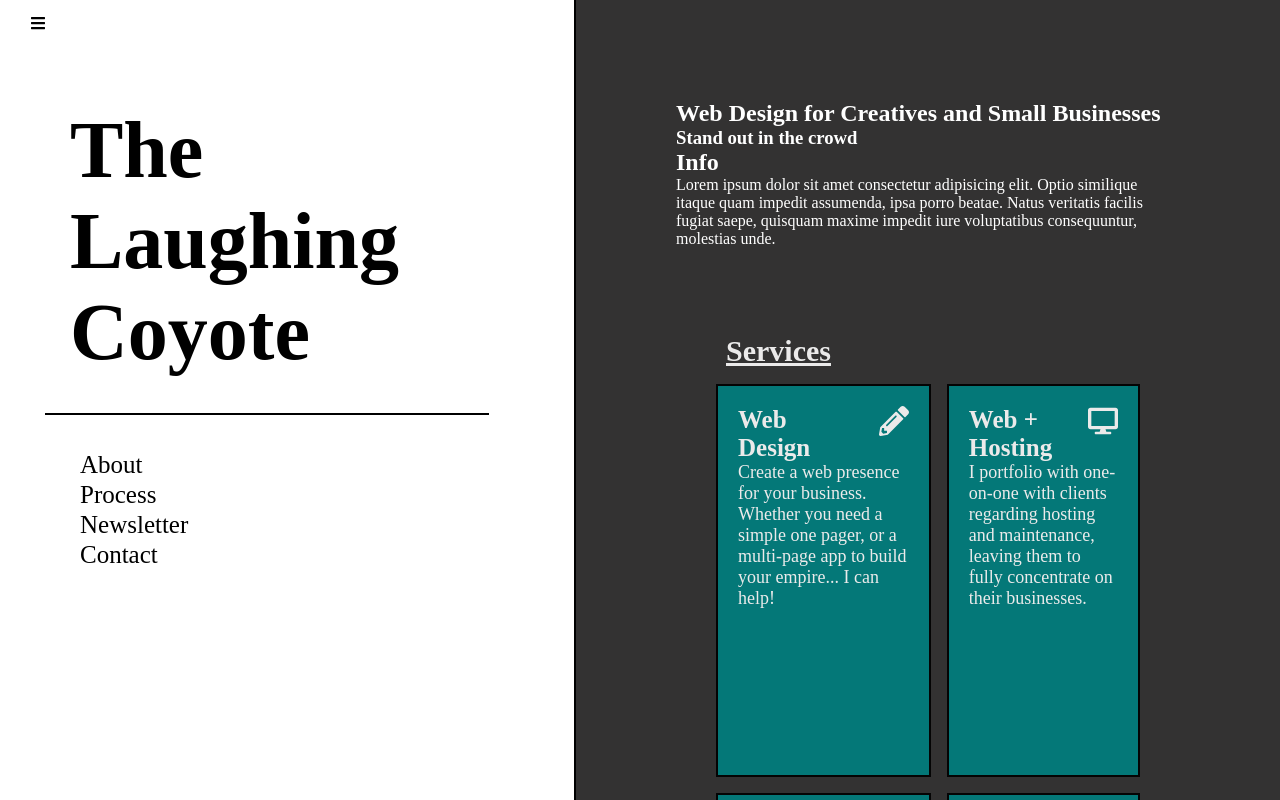
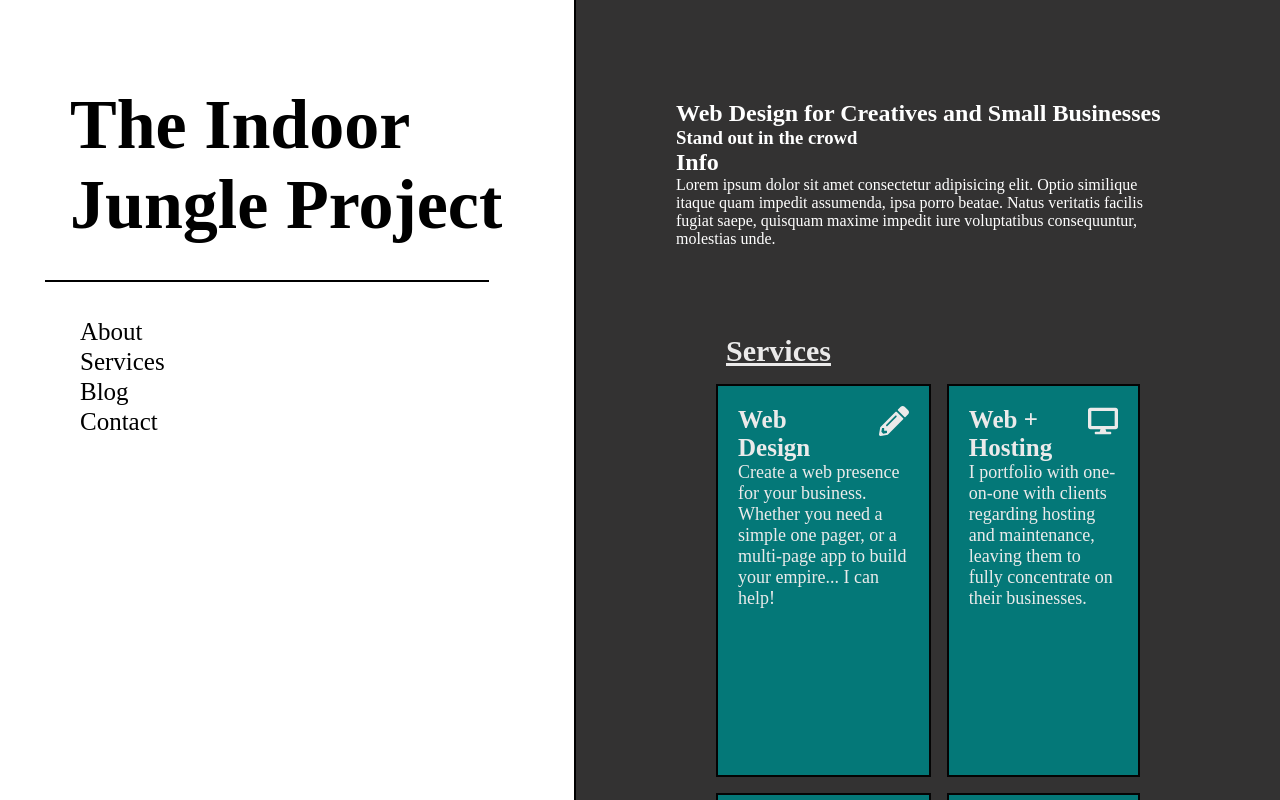
Before and after one commit to elsahv/the-laughing-coyote, a Next.js app: page / in a window 1280 px wide. Built offline with nearby package versions, Linux system fonts and the light colour scheme.

Commit message:
changed to indoor jungle

```diff
--- a/components/Header.js
+++ b/components/Header.js
@@ -1,5 +1,4 @@
 import Link from "next/link";
-import { FaBars } from "react-icons/fa";
 
 import {
   NavSection,
@@ -7,6 +6,7 @@ import {
   MenuItems,
   Logo,
   NavLinks,
+  PageID,
 } from "./styles/Header.styled";
 
 const Header = () => {
@@ -14,16 +14,18 @@ const Header = () => {
     <>
       {/* <NavSection> */}
       {/* <Menu> */}
-      <FaBars />
       <MenuItems>
         <Logo>
-          <Link href="/">The Laughing Coyote</Link>
+          <Link href="/">The Indoor Jungle Project</Link>
         </Logo>
+        {/* <PageID>
+              <Link href="/">Development/ Design</Link>
+            </PageID> */}
         <NavLinks>
           {/* <Link href="/">Purpose</Link> */}
           <Link href="/#about">About</Link>
-          <Link href="/#process">Process</Link>
-          <Link href="/#newsletter">Newsletter</Link>
+          <Link href="/#process">Services</Link>
+          <Link href="/#newsletter">Blog</Link>
           <Link href="/#contact">Contact</Link>
         </NavLinks>
       </MenuItems>
--- a/components/styles/Header.styled.js
+++ b/components/styles/Header.styled.js
@@ -5,7 +5,7 @@ export const MenuItems = styled.div`
 `;
 
 export const Logo = styled.h1`
-  font-size: 80px;
+  font-size: 70px;
   display: block;
   padding: 70px 0 35px 25px;
   // background: green;
@@ -21,6 +21,19 @@ export const Logo = styled.h1`
 
   @media only screen and (max-width: 834px) {
     font-size: 30px;
+  }
+`;
+
+export const PageID = styled.h2`
+  font-size: 30px;
+  padding: 5x 0;
+  a {
+    color: #fff;
+    text-decoration: none;
+    text-shadow: 1px 1px 1px #000;
+  }
+  @media only screen and (max-width: 834px) {
+    font-size: 28px;
   }
 `;
 
```
Also changed, not shown: components/WebDevSection/Hero.js (+8 -0 lines).
